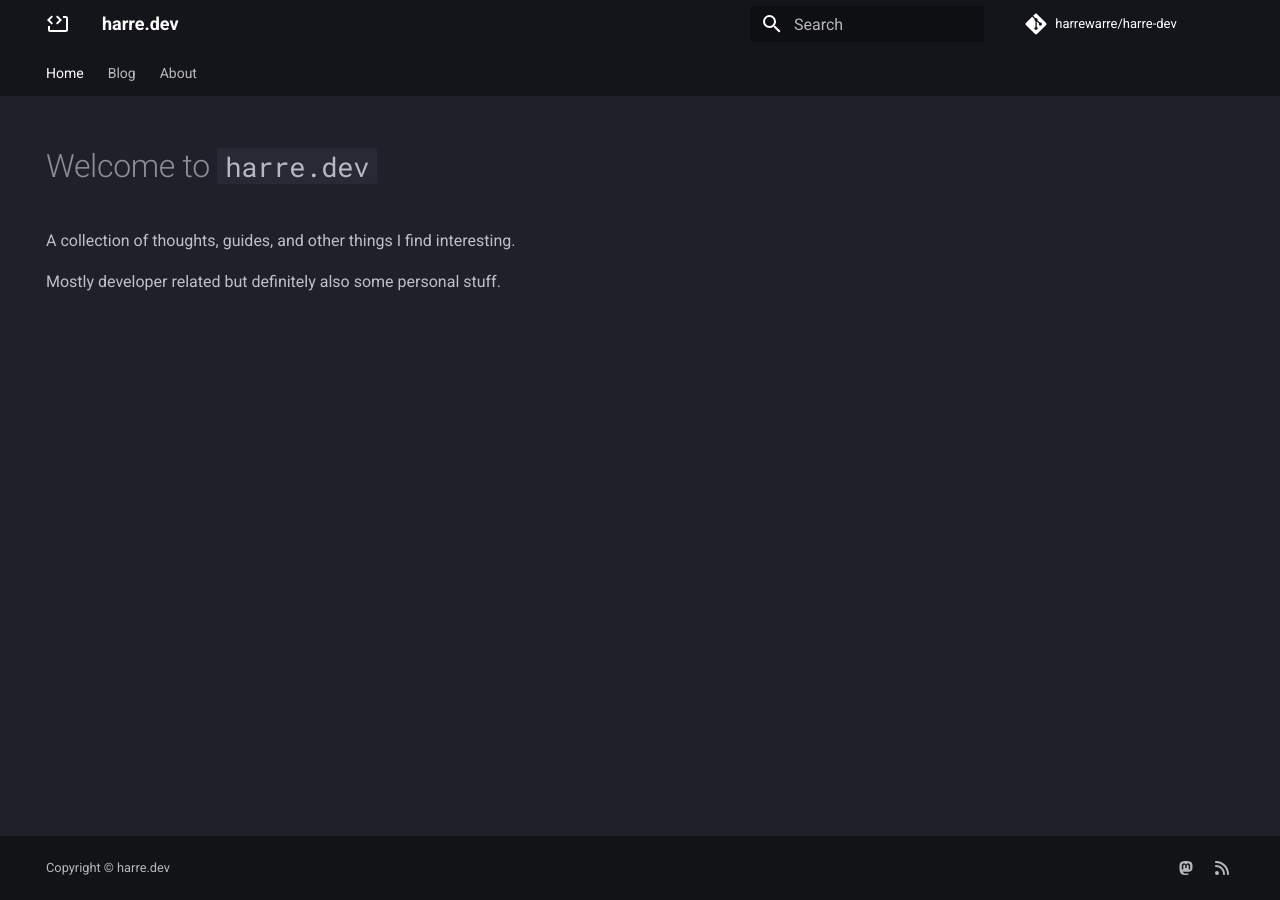
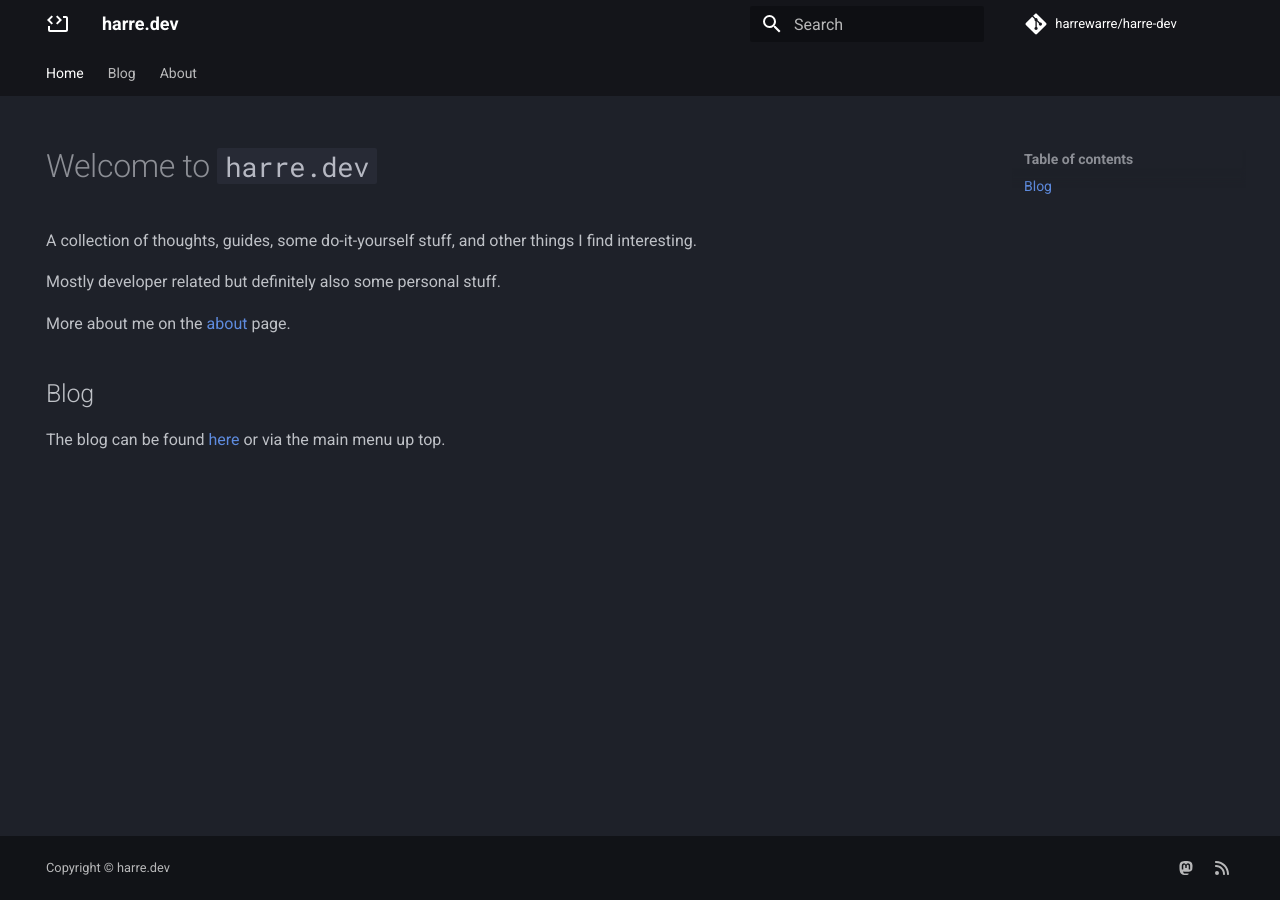
Before and after one commit to harrewarre/harrewarre.github.io, an MkDocs documentation site: the page built from docs/index.md, in a window 1280 px wide. Built offline with MkDocs 1.6.1 and Material for MkDocs 9.7.7, drawn with Linux system fonts in a browser that asks for light colours; comment, search, counter and statistics services are not loaded.

Commit message:
Small index tweak.

```diff
--- a/docs/index.md
+++ b/docs/index.md
@@ -4,6 +4,12 @@ hide:
 ---
 # Welcome to `harre.dev`
 
-A collection of thoughts, guides, and other things I find interesting.
+A collection of thoughts, guides, some do-it-yourself stuff, and other things I find interesting.
 
 Mostly developer related but definitely also some personal stuff.
+
+More about me on the [about](about.md) page.
+
+## Blog
+
+The blog can be found [here](blog/index.md) or via the main menu up top.
```
